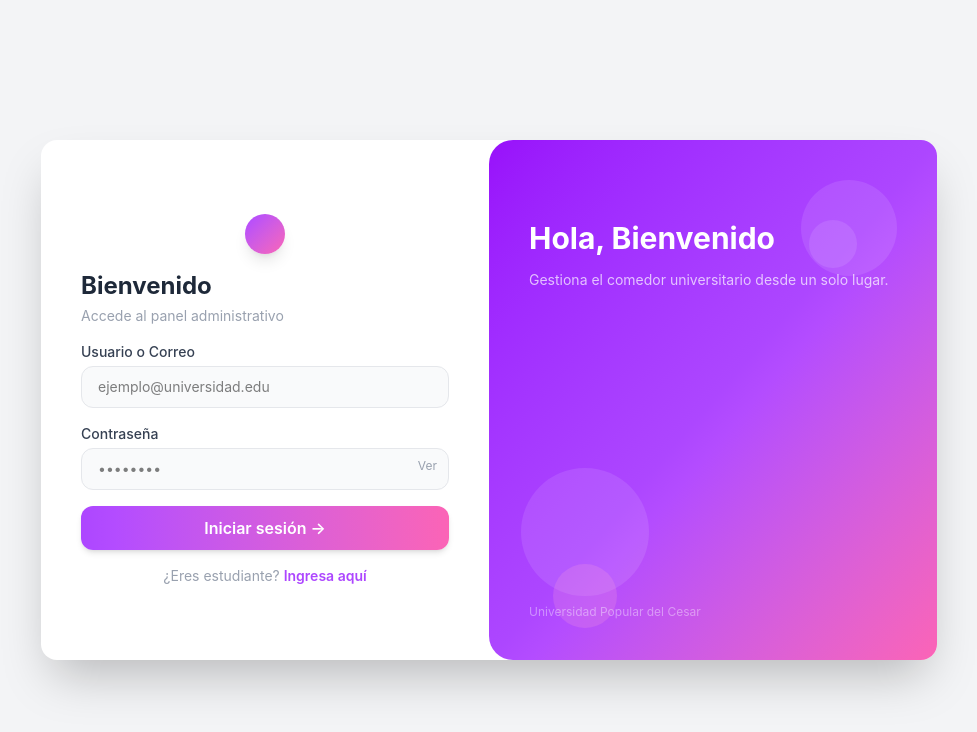
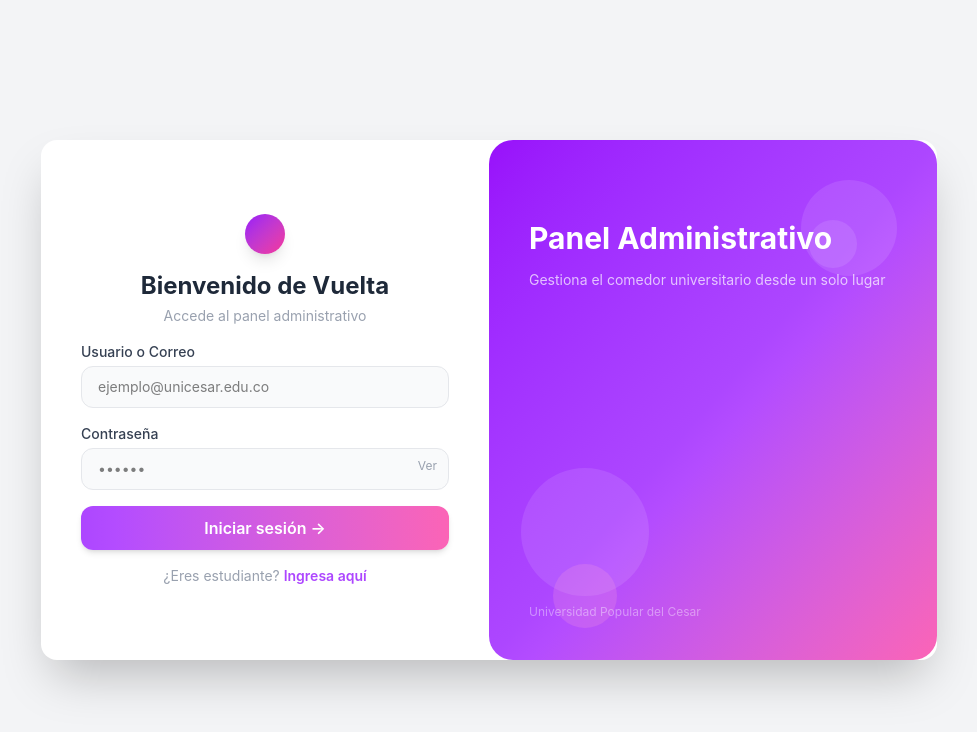
Before and after one commit to Mary-Sstella/SicuExposoftware, a React (Vite) app in the folder Frontend/: page /login in a window 1280 px wide. Shown: the top 732 px of the page, without its empty margins (151-1128 px from the left). Built offline with nearby package versions, Linux system fonts and the light colour scheme.

Commit message:
se le agrego un poco de animacion al login y se mejoro su estructura

```diff
--- a/Frontend/src/app/App.tsx
+++ b/Frontend/src/app/App.tsx
@@ -5,3 +5,5 @@ function App() {
 }
 
 export default App
+
+{/*renderizar el router*/}
--- a/Frontend/src/features/auth/components/LoginForm.tsx
+++ b/Frontend/src/features/auth/components/LoginForm.tsx
@@ -7,23 +7,20 @@ function LoginForm() {
   return (
     <div className="flex w-full rounded-2xl shadow-2xl overflow-hidden bg-white relative" style={{ minHeight: '520px' }}>
 
-      {/* Panel izquierdo - formulario admin */}
-      <div
-        className="absolute inset-y-0 left-0 w-1/2 p-10 flex flex-col justify-center gap-4 transition-all duration-700 ease-in-out"
-        style={{ transform: isStudent ? 'translateX(-100%)' : 'translateX(0)', opacity: isStudent ? 0 : 1 }}
-      >
-        <div className="w-10 h-10 rounded-full bg-gradient-to-br from-purple-500 to-pink-400 mx-auto shadow-lg" />
+      {/* Panel formulario admin */}
+      <div className="w-1/2 p-10 flex flex-col justify-center gap-4 z-10">
+        <div className="w-10 h-10 rounded-full bg-gradient-to-br from-purple-600 to-pink-500 mx-auto shadow-lg" />
 
         <div>
-          <h2 className="text-2xl font-bold text-gray-800">Bienvenido</h2>
-          <p className="text-gray-400 text-sm mt-1">Accede al panel administrativo</p>
+          <h2 className="text-2xl font-bold text-gray-800 text-center">Bienvenido de Vuelta</h2>
+          <p className="text-gray-400 text-sm mt-1 text-center">Accede al panel administrativo</p>
         </div>
 
         <div>
           <label className="text-sm font-medium text-gray-700 mb-1 block">Usuario o Correo</label>
           <input
             type="text"
-            placeholder="ejemplo@universidad.edu"
+            placeholder="ejemplo@unicesar.edu.co"
             className="w-full border border-gray-200 rounded-xl px-4 py-2.5 text-sm focus:outline-none focus:ring-2 focus:ring-purple-400 bg-gray-50"
           />
         </div>
@@ -33,7 +30,7 @@ function LoginForm() {
           <div className="relative">
             <input
               type={showPassword ? 'text' : 'password'}
-              placeholder="••••••••"
+              placeholder="&#8226;&#8226;&#8226;&#8226;&#8226;&#8226;"
               className="w-full border border-gray-200 rounded-xl px-4 py-2.5 text-sm focus:outline-none focus:ring-2 focus:ring-purple-400 bg-gray-50"
             />
             <button
@@ -65,14 +62,11 @@ function LoginForm() {
         </p>
       </div>
 
-      {/* Panel izquierdo - mensaje estudiante */}
-      <div
-        className="absolute inset-y-0 left-0 w-1/2 p-10 flex flex-col justify-center gap-4 transition-all duration-700 ease-in-out"
-        style={{ transform: isStudent ? 'translateX(0)' : 'translateX(-100%)', opacity: isStudent ? 1 : 0 }}
-      >
+      {/* Panel formulario estudiante */}
+      <div className="w-1/2 p-10 flex flex-col justify-center gap-4 z-10">
         <div className="text-center">
           <div className="w-16 h-16 rounded-full bg-gradient-to-br from-purple-100 to-pink-100 flex items-center justify-center mx-auto mb-4">
-            <span className="text-3xl">🎓</span>
+            <span className="text-2xl"></span>
           </div>
           <h2 className="text-2xl font-bold text-gray-800">Portal Estudiantil</h2>
           <p className="text-gray-400 text-sm mt-2">El acceso para estudiantes estará disponible próximamente.</p>
@@ -87,9 +81,11 @@ function LoginForm() {
         </button>
       </div>
 
-      {/* Panel derecho - decorativo */}
-      <div className="absolute inset-y-0 right-0 w-1/2 bg-gradient-to-br from-purple-600 via-purple-500 to-pink-400 flex flex-col justify-between p-10 transition-all duration-700 ease-in-out rounded-l-3xl">
-
+      {/* Panel morado - se desliza */}
+      <div
+        className="absolute inset-y-0 w-1/2 bg-gradient-to-br from-purple-600 via-purple-500 to-pink-400 flex flex-col justify-between p-10 rounded-3xl transition-all duration-700 ease-in-out z-20"
+        style={{ left: isStudent ? '0%' : '50%' }}
+      >
         {/* Círculos decorativos */}
         <div className="absolute top-10 right-10 w-24 h-24 rounded-full bg-white/10" />
         <div className="absolute top-20 right-20 w-12 h-12 rounded-full bg-white/10" />
@@ -98,12 +94,12 @@ function LoginForm() {
 
         <div className="relative z-10 mt-10">
           <h2 className="text-white text-3xl font-bold leading-tight">
-            {isStudent ? 'Bienvenido,\nEstudiante' : 'Hola,\nBienvenido'}
+            {isStudent ? 'Hola,\nBienvenido' : 'Panel\nAdministrativo'}
           </h2>
           <p className="text-white/70 text-sm mt-3">
             {isStudent
-              ? 'Pronto podrás gestionar tu asistencia y turnos desde aquí.'
-              : 'Gestiona el comedor universitario desde un solo lugar.'}
+              ? 'Gestiona tu almuerzo en un solo lugar'
+              : 'Gestiona el comedor universitario desde un solo lugar'}
           </p>
         </div>
 
--- a/Frontend/src/features/auth/pages/LoginPage.tsx
+++ b/Frontend/src/features/auth/pages/LoginPage.tsx
@@ -11,3 +11,5 @@ function LoginPage() {
 }
 
 export default LoginPage
+
+{/*pantalla completa del login, con un fondo gris claro y el formulario centrado*/}
```
